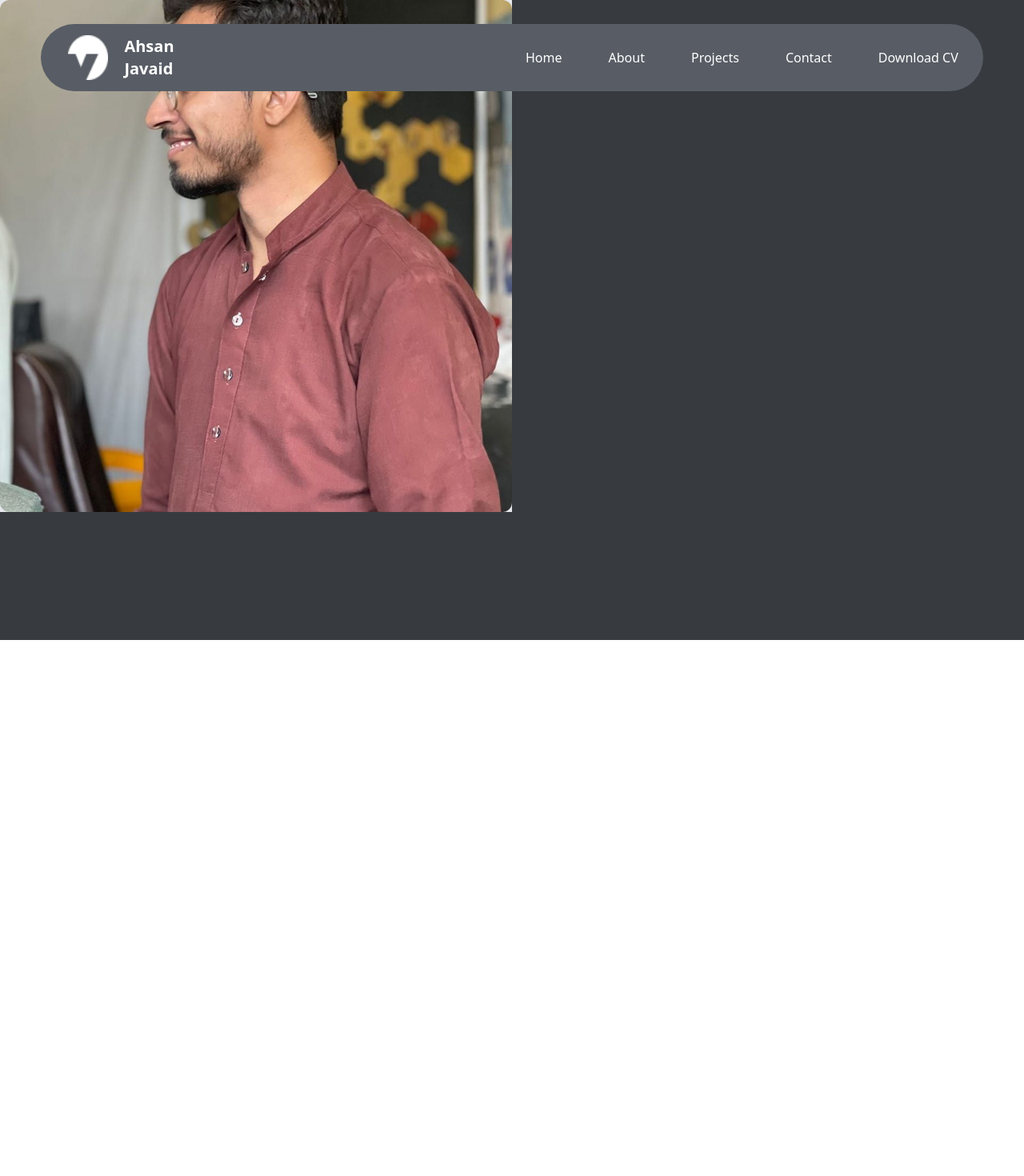
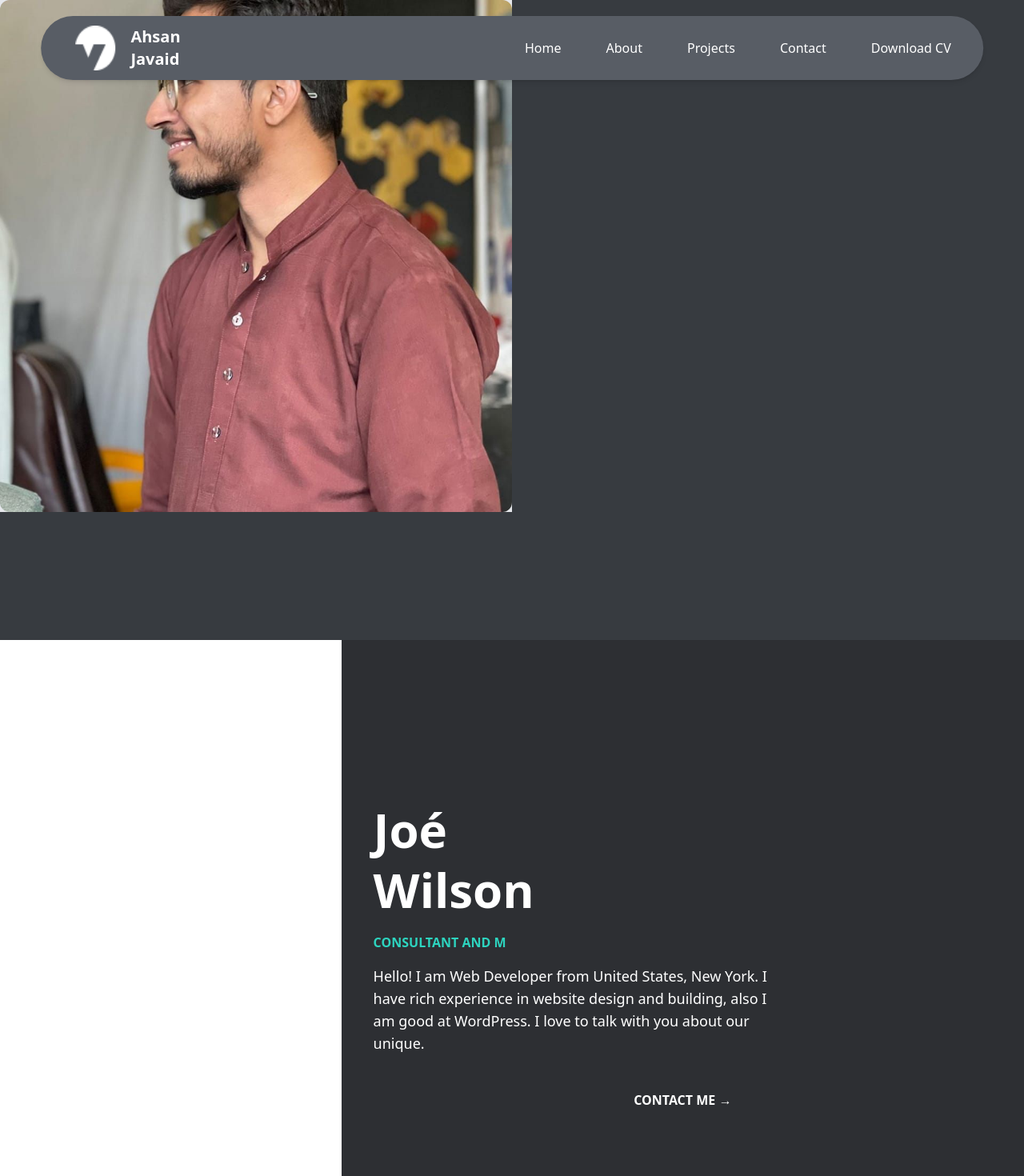
Before and after one commit to ehsanjavaid/React-Portfolio, a React (Vite) app: page / in a window 1280 px wide. Shown: the top 1470 px of the page at 80% size. Before the commit the page ends 800 px from the top, so only its background shows below. Built offline with nearby package versions, Linux system fonts and the light colour scheme.

Commit message:
navbar fix and left image fix

```diff
--- a/src/App.tsx
+++ b/src/App.tsx
@@ -1,12 +1,14 @@
 import Navbar from './components/Navbar';
 import LeftImage from './components/Leftimage';
+import Sidebar from './components/Sidebar'
 
 export default function App() {
   return (
-    <div className="flex h-screen w-[100vw]  justify-around bg-[#373B40]">
+    <div className="relative  overflow-hiddenflex h-screen w-[100vw]  justify-around bg-[#373B40]">
       {/* <Sidebar /> */}
+      <LeftImage />
       <Navbar />
-      <LeftImage />
+      <Sidebar />
     </div>
   );
 }
--- a/src/components/Leftimage.tsx
+++ b/src/components/Leftimage.tsx
@@ -1,6 +1,6 @@
 const LeftImage = () => {
   return (
-    <div className="w-1/2 fixed top-0 left-0 bg-gray-200">
+    <div className="w-1/2 fixed top-0 left-0 bg-gray-200 z-0">
       <img src="/src/assets/ahsanjavaid.jpg" alt="Profile" className="rounded-xl max-h-[80%]" />
     </div>
   );
--- a/src/components/Navbar.tsx
+++ b/src/components/Navbar.tsx
@@ -6,13 +6,13 @@ const Navbar = () => {
 
     return (
         <div className="w-[92%] h-screen text-white">
-            <nav className=" overflow-hidden relative z-10 bg-[#585D65] top-0 text-white flex justify-between items-center p-[14px] mt-[30px] rounded-[100px]">
+            <nav className=" w-[92%] justify-between fixed top-5 left-1/2 transform -translate-x-1/2 z-50 bg-[#585D65] text-white px-6 py-3 rounded-full shadow-md flex gap-6">
                 <div className="flex w-[15%] justify-evenly">
                     <img src="/src/assets/logo.png" alt="" className="w-[50px]" />
                     <span className="text-xl font-bold font-sans"> Ahsan <br /> Javaid</span>
                 </div>
                 {/* Desktop Menu */}
-                <div className="hidden md:flex gap-6 w-[50%] justify-around">
+                <div className="hidden md:flex gap-6 w-[50%] justify-around items-center">
                     <a href="#home" className="hover:text-teal-400 text-white">Home</a>
                     <a href="#about" className="hover:text-teal-400 text-white">About</a>
                     <a href="#projects" className="hover:text-teal-400 text-white">Projects</a>
--- a/src/components/Sidebar.tsx
+++ b/src/components/Sidebar.tsx
@@ -0,0 +1,19 @@
+// src/components/HeroText.tsx
+const HeroText = () => {
+  return (
+    <div className="ml-[33.33%] min-h-screen bg-[#2d2f33] text-white flex flex-col justify-center px-10">
+      <h1 className="text-6xl font-bold leading-tight">Joé<br />Wilson</h1>
+      <p className="text-teal-400 mt-4 font-semibold">CONSULTANT AND M</p>
+      <p className="mt-4 text-lg max-w-lg">
+        Hello! I am Web Developer from United States, New York. I have rich experience
+        in website design and building, also I am good at WordPress. I love to talk with
+        you about our unique.
+      </p>
+      <button className="mt-8 bg-transparent border rounded-full px-6 py-3 text-white font-bold hover:bg-white hover:text-black transition">
+        CONTACT ME →
+      </button>
+    </div>
+  );
+};
+
+export default HeroText;
```
